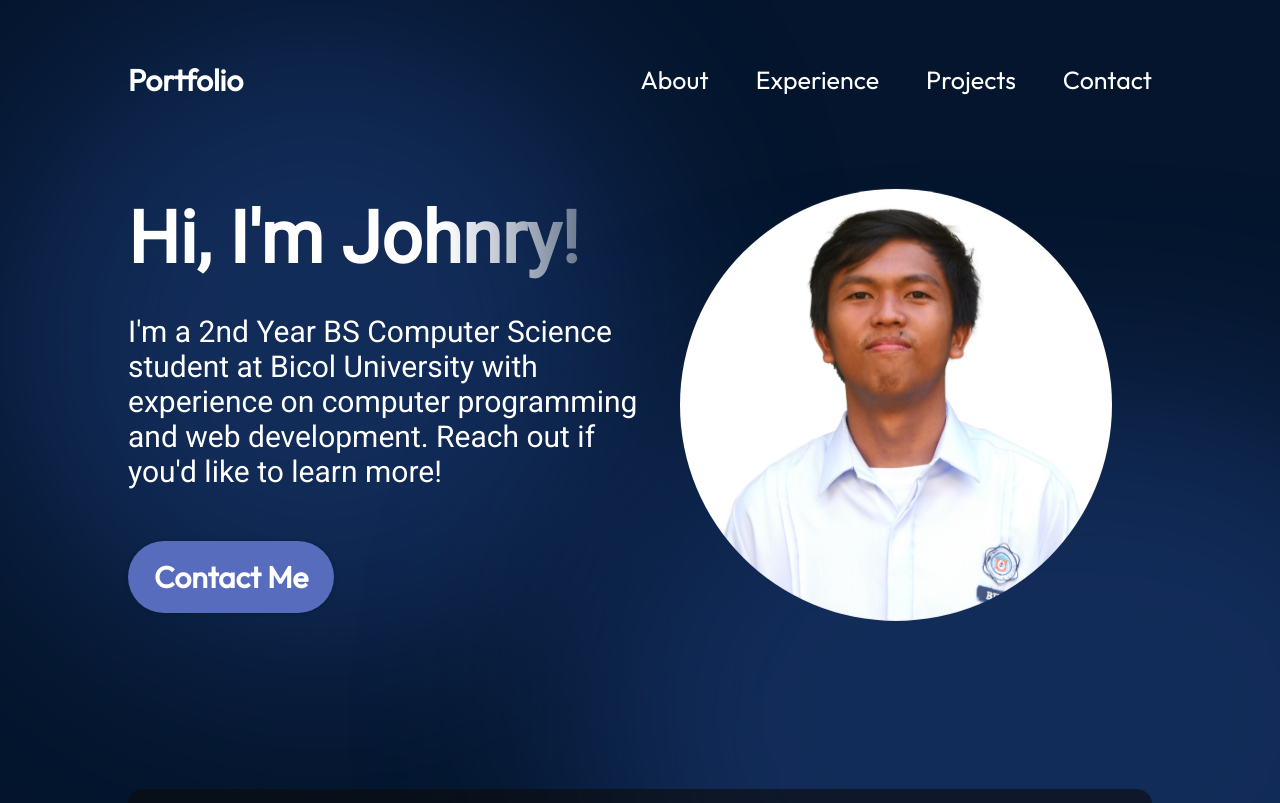
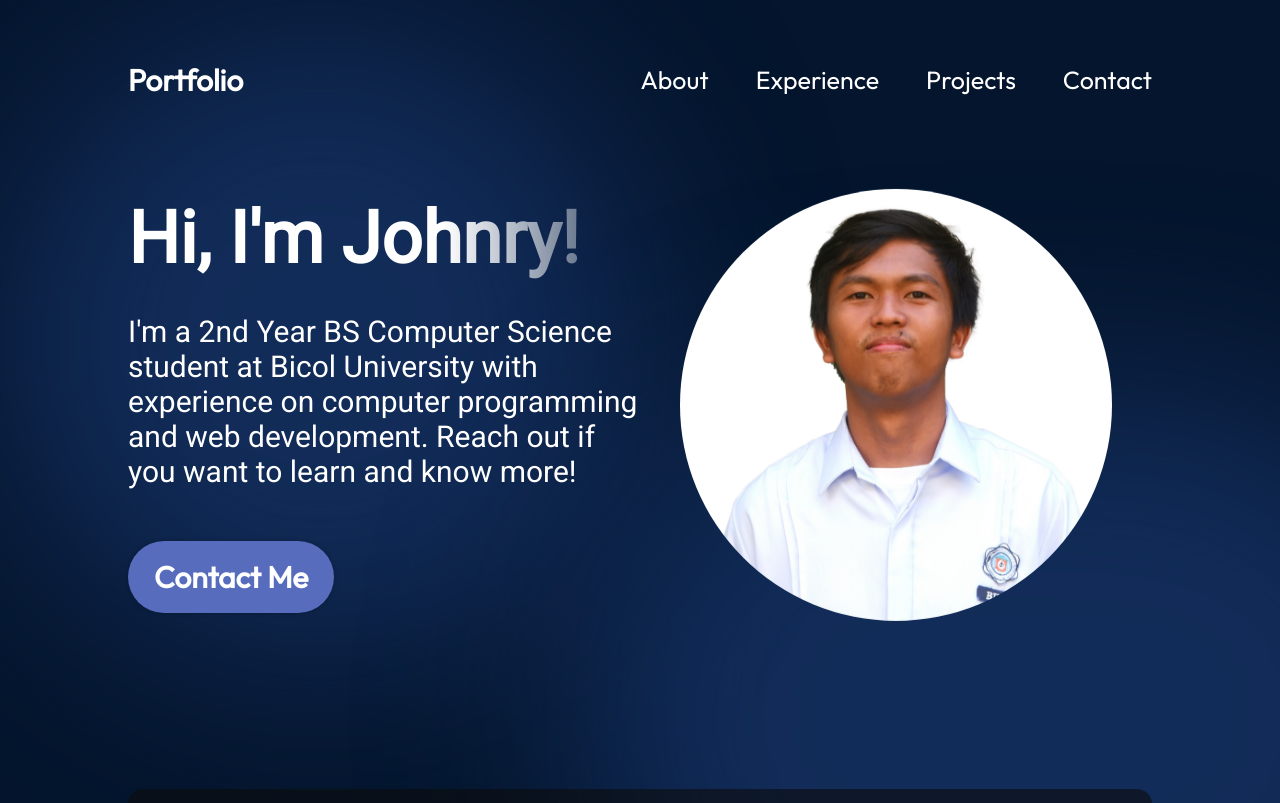
Before and after one commit to JohnryEspiritu03/Portfolio, a React (Vite) app: page / in a window 1280 px wide. Shown: the top 803 px of the page. Built offline with nearby package versions, Linux system fonts and the light colour scheme.

Commit message:
Updated Hero.jsx

```diff
--- a/src/components/Hero/Hero.jsx
+++ b/src/components/Hero/Hero.jsx
@@ -9,7 +9,7 @@ export const Hero = () => {
       <div className={styles.content}>
         <h1 className={styles.title}>Hi, I'm Johnry!</h1>
         <p className={styles.description}>
-        I'm a 2nd Year BS Computer Science student at Bicol University with experience on computer programming and web development. Reach out if you'd like to learn more!
+        I'm a 2nd Year BS Computer Science student at Bicol University with experience on computer programming and web development. Reach out if you want to learn and know more!
         </p>
         <a className={styles.contactBtn} href="mailto:espiritu.johnry@gmail.com">Contact Me</a>
       </div>
```
